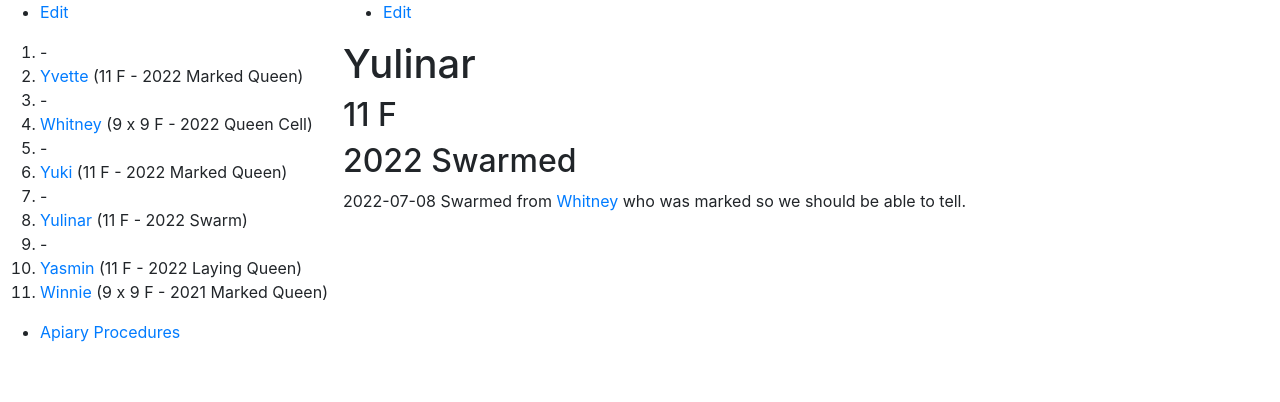
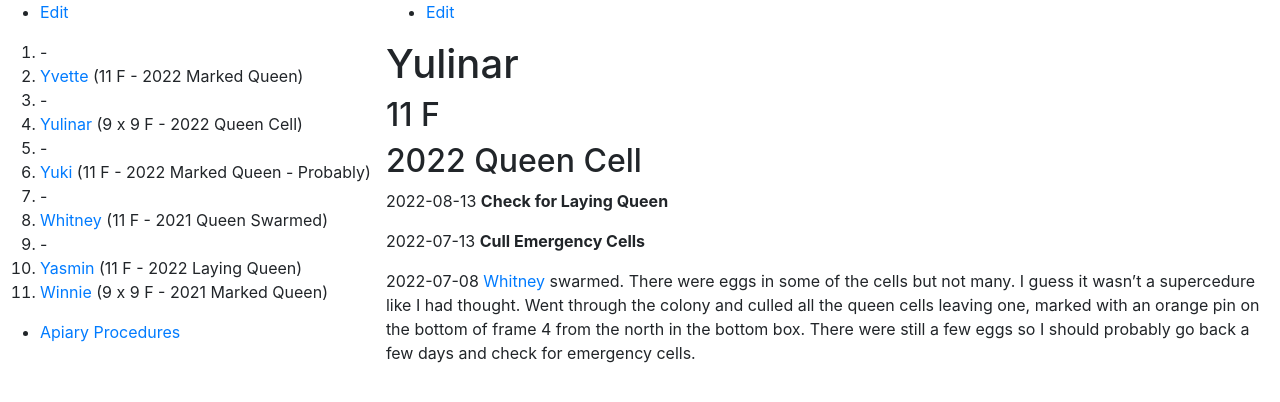
Before and after one commit to joejcollins/rhapsody-angel, a Jekyll site: the page built from queens/2022-yulinar.md, in a window 1280 px wide. Shown: the top 402 px of the page. Built offline with Jekyll 4.4.1, drawn with Linux system fonts in a browser that asks for light colours; our own code applies the rules of GitHub Pages for plain Markdown files.

```diff
--- a/_includes/apiary.md
+++ b/_includes/apiary.md
@@ -3,11 +3,11 @@
 1. -
 1. [Yvette]({{ site.baseurl }}/queens/2022-yvette.html) (11 F - 2022 Marked Queen)
 1. -
-1. [Whitney]({{ site.baseurl }}/queens/2021-whitney.html) (9 x 9 F - 2022 Queen Cell)
+1. [Yulinar]({{ site.baseurl }}/queens/2022-yulinar.html) (9 x 9 F - 2022 Queen Cell)
 1. -
-1. [Yuki]({{ site.baseurl }}/queens/2022-yuki.html) (11 F - 2022 Marked Queen)
+1. [Yuki]({{ site.baseurl }}/queens/2022-yuki.html) (11 F - 2022 Marked Queen - Probably)
 1. -
-1. [Yulinar]({{ site.baseurl }}/queens/2022-yulinar.html) (11 F - 2022 Swarm)
+1. [Whitney]({{ site.baseurl }}/queens/2021-whitney.html) (11 F - 2021 Queen Swarmed)
 1. -
 1. [Yasmin]({{ site.baseurl }}/queens/2022-yasmin.html) (11 F - 2022 Laying Queen)
 1. [Winnie]({{ site.baseurl }}/queens/2021-winnie.html) (9 x 9 F - 2021 Marked Queen)
--- a/queens/2022-yulinar.md
+++ b/queens/2022-yulinar.md
@@ -2,6 +2,10 @@
 
 ## 11 F
 
-## 2022 Swarmed
+## 2022 Queen Cell
 
-2022-07-08 Swarmed from [Whitney]({{ site.baseurl }}/queens/2021-whitney.html) who was marked so we should be able to tell.
+2022-08-13 **Check for Laying Queen**
+
+2022-07-13 **Cull Emergency Cells**
+
+2022-07-08 [Whitney]({{ site.baseurl }}/queens/2021-whitney.html) swarmed.  There were eggs in some of the cells but not many.  I guess it wasn't a supercedure like I had thought.  Went through the colony and culled all the queen cells leaving one, marked with an orange pin on the bottom of frame 4 from the north in the bottom box.  There were still a few eggs so I should probably go back a few days and check for emergency cells.
```
Also changed, not shown: queens/2021-whitney.md (+2 -2 lines), queens/2022-yvette.md (+3 -1 lines).
